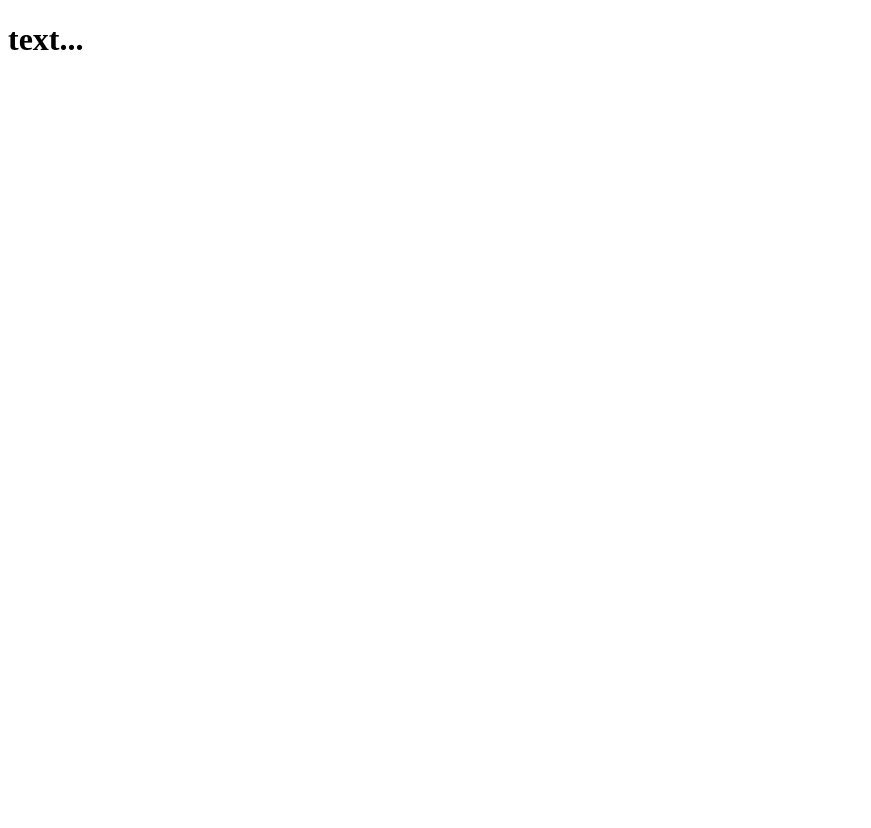
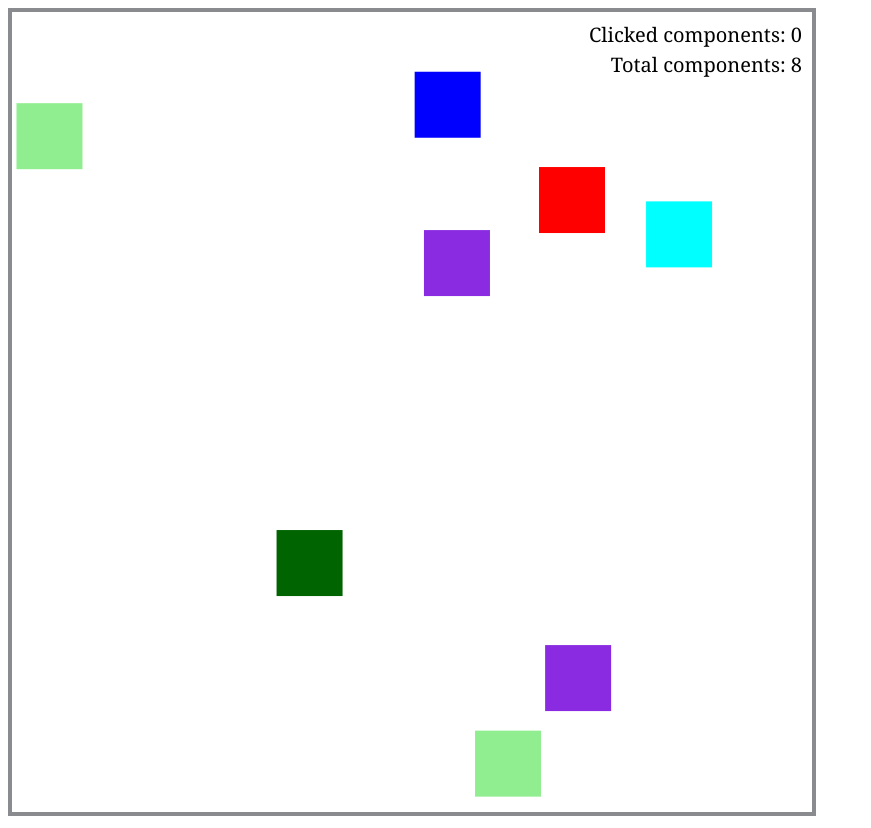
Before and after one commit to ivan-tomicic/web2_lab3, a website: page index.html in a window 1280 px wide. Shown: the whole page, without its empty margins (0-871 px from the left). Before the commit the page ends 800 px from the top, so only its background shows below. Drawn offline with Linux system fonts and the light colour scheme.

Commit message:
add random rectangles

```diff
--- a/index.html
+++ b/index.html
@@ -1,12 +1,68 @@
 <!DOCTYPE html>
 <html lang="en">
 <head>
-
     <title>Web2 lab3</title>
 
+
+
+
 </head>
-<body>
+<body onload="initializeCanvas()">
 
-    <h1> text...</h1>
+<canvas id="myCanvas" style="border:4px solid rgba(0,3,10,0.46);">
+    Your browser does not support the HTML5 canvas tag.
+</canvas>
+
+
+
+
+
+
+<script>
+
+
+    function initializeCanvas() {
+        var canvas = document.getElementById("myCanvas");
+        var ctx = canvas.getContext("2d");
+
+        canvas.width = 800;
+        canvas.height = 800;
+
+        rectangle_size = 66
+
+        components_total = Math.floor(Math.random() * 6) + 8;
+
+        fillText(ctx, canvas, components_total)
+        loadRectangles(ctx, canvas, components_total, rectangle_size)
+    }
+
+    function fillText(ctx, canvas, components_total) {
+        ctx.shadowBlur = 0;
+        ctx.fillStyle = "black";
+        ctx.font = "20px Georgia";
+
+        let txt = "Clicked components: 0"
+        ctx.fillText(txt, canvas.width - 10 - ctx.measureText(txt).width, 30);
+
+        txt = "Total components: " + components_total
+        ctx.fillText(txt, canvas.width - 10 - ctx.measureText(txt).width, 60);
+    }
+
+
+    function loadRectangles(ctx, canvas, components_total, rectangle_size) {
+        const colors = ["blue", "cyan", "green", "lightgreen", "blueviolet", "red", "pink", "olive", "turquoise", "orange", "dodgerblue", "darkgreen"]
+
+        for(let i = 0; i < components_total; i++) {
+            ctx.beginPath();
+            ctx.fillStyle = colors[Math.floor(Math.random()*colors.length)]
+            ctx.fillRect(Math.random()*(canvas.width - rectangle_size + 1), Math.random()*(canvas.height - rectangle_size + 1), rectangle_size, rectangle_size);
+            ctx.stroke();
+
+        }
+
+
+
+    }
+</script>
 </body>
 </html>
```
